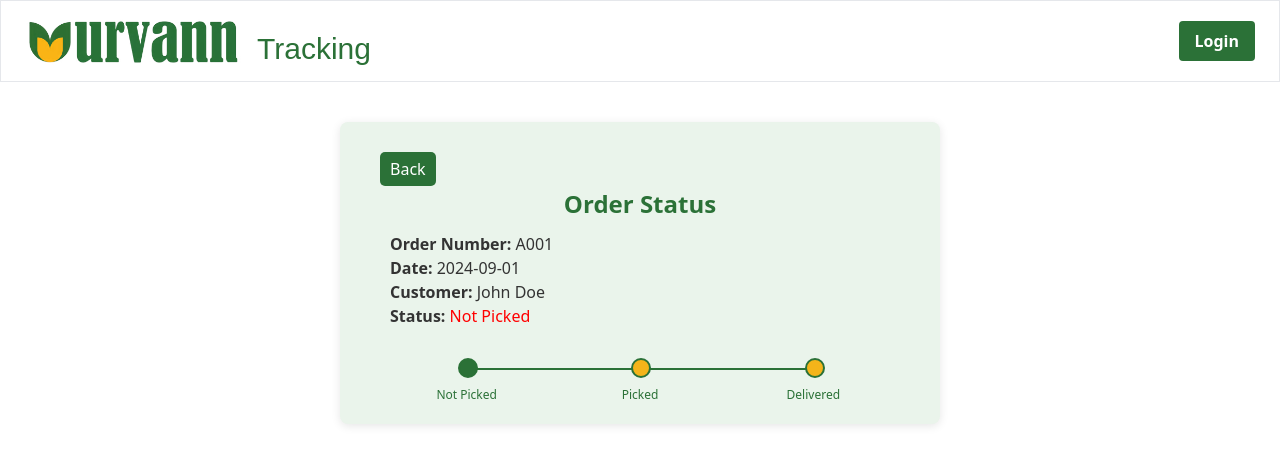
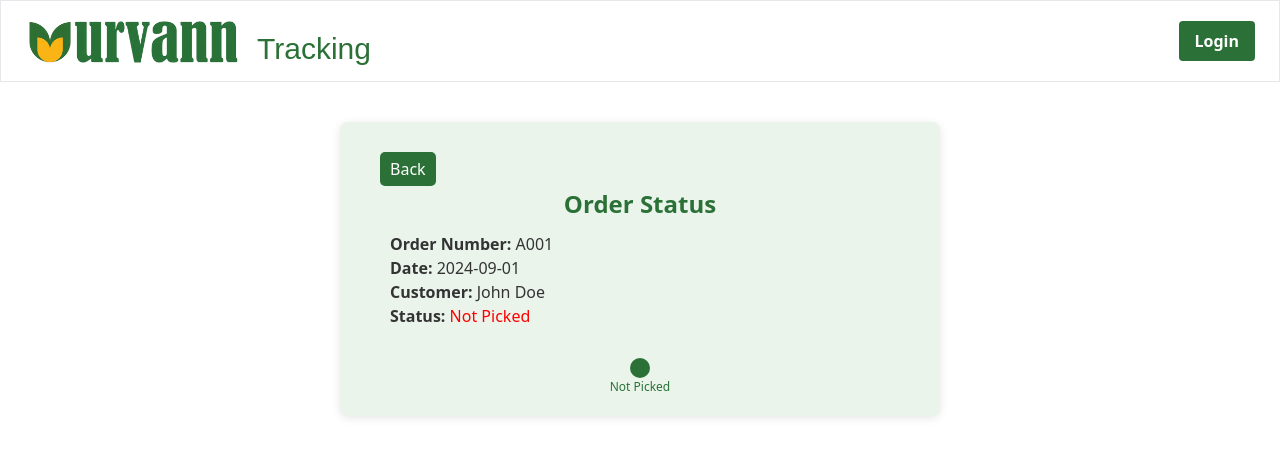
Before and after one commit to Harsh6530/Urvann-Tracking, a Next.js app: page /orders/1 in a window 1280 px wide. Shown: the top 464 px of the page. Built offline with nearby package versions, Linux system fonts and the light colour scheme.

Commit message:
feat: display only completed statuses

```diff
--- a/components/OrderStatus.js
+++ b/components/OrderStatus.js
@@ -26,6 +26,9 @@ const OrderStatus = (props) => {
 
   const currentStatusIndex = statusSteps.indexOf(order.status);
 
+  // Filter the steps to only include up to and including the current status
+  const relevantSteps = statusSteps.slice(0, currentStatusIndex + 1);
+
   return (
     <div className={Styles.statusContainer}>
       <button className={Styles.backButton} onClick={() => {router.push('/orders')}}>
@@ -39,10 +42,10 @@ const OrderStatus = (props) => {
         <p><strong>Status:</strong> <span className={Styles[`status${order.status.replace(' ', '')}`]}>{order.status}</span></p>
       </div>
       <div className={Styles.statusTimeline}>
-        {statusSteps.map((step, index) => (
+        {relevantSteps.map((step, index) => (
           <div
             key={step}
-            className={`${Styles.statusStep} ${index <= currentStatusIndex ? Styles.completed : ''}`}
+            className={`${Styles.statusStep} ${index === currentStatusIndex ? Styles.completed : ''}`}
           >
             <div className={Styles.stepCircle}></div>
             <span className={Styles.stepLabel}>{step}</span>
--- a/components/OrderStatus.module.css
+++ b/components/OrderStatus.module.css
@@ -1,5 +1,6 @@
 .statusContainer {
-    max-width: 600px;
+    width: 600px;
+    max-width: 95vw;
     margin: 40px auto;
     padding: 20px 40px;
     border-radius: 8px;
@@ -68,13 +69,13 @@
 .stepCircle {
     width: 20px;
     height: 20px;
-    left: 45%;
     border-radius: 50%;
     background-color: #f4b41a;
     border: 2px solid #2b7137;
     margin-bottom: 8px;
     position: relative;
     z-index: 1;
+    margin: 0 auto;
 }
 
 .stepLabel {
--- a/components/Orders.module.css
+++ b/components/Orders.module.css
@@ -1,5 +1,6 @@
 .ordersContainer {
-    max-width: 800px;
+    width: 800px;
+    max-width: 95vw;
     margin: 40px auto;
     padding: 20px;
     border-radius: 8px;
```
